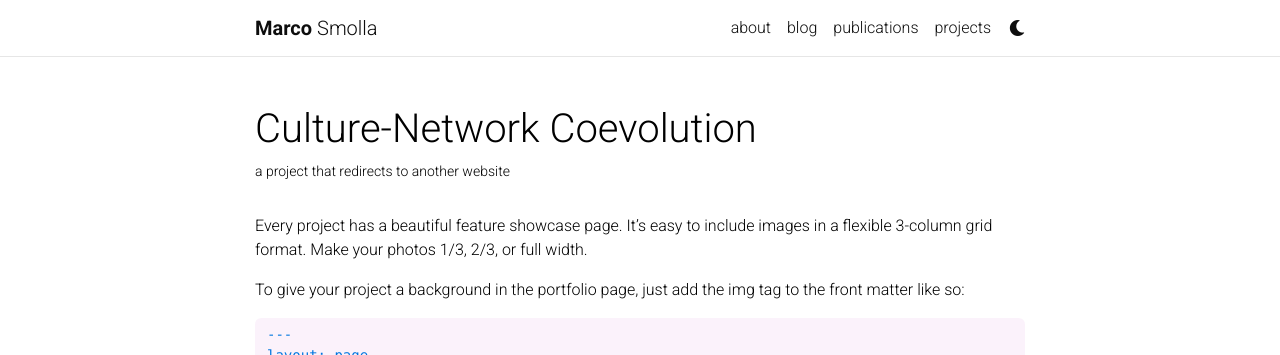
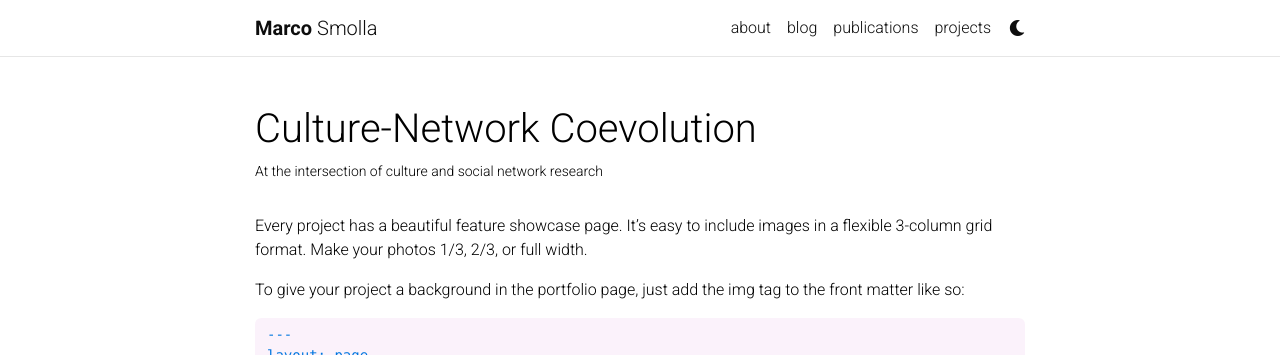
Before and after one commit to marcosmolla/marcosmolla.github.io, a Jekyll site: the page built from _projects/3_project_culture_network_coevolution.md, in a window 1280 px wide and 900 px high. Shown: the top 355 px of the window. Built offline with Jekyll 4.4.1, drawn with Linux system fonts in a browser that asks for light colours; full-size pictures stand in for the smaller copies a plugin makes; comment, search, counter and statistics services are not loaded; a style sheet for code colours, icons or effects is not loaded.

Commit message:
Update 3_project_culture_network_coevolution.md

```diff
--- a/_projects/3_project_culture_network_coevolution.md
+++ b/_projects/3_project_culture_network_coevolution.md
@@ -1,9 +1,8 @@
 ---
 layout: page
 title: Culture-Network Coevolution
-description: a project that redirects to another website
+description: At the intersection of culture and social network research
 img: assets/img/7.jpg
-redirect: https://unsplash.com
 importance: 1
 category: research
 ---
```
